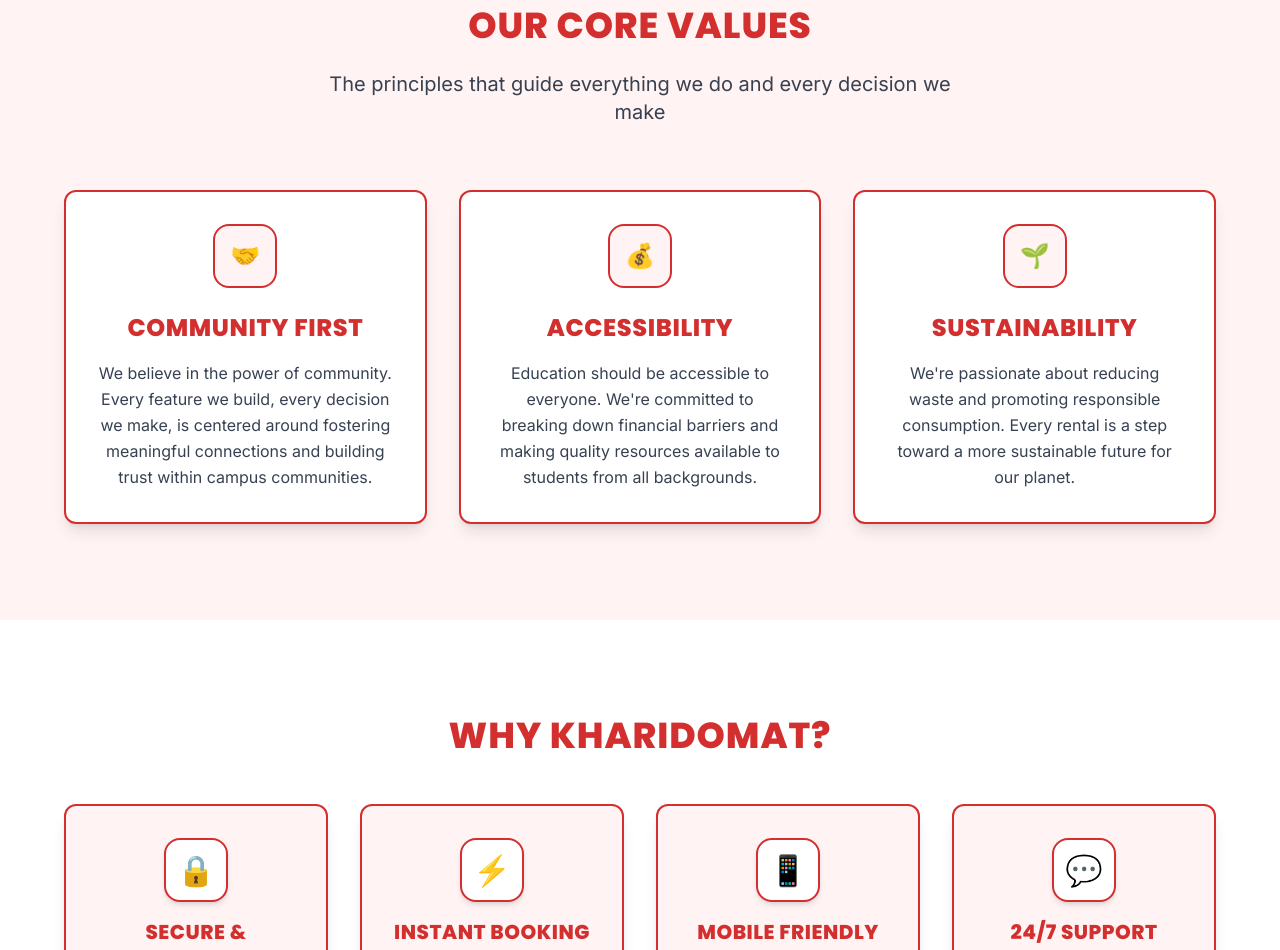
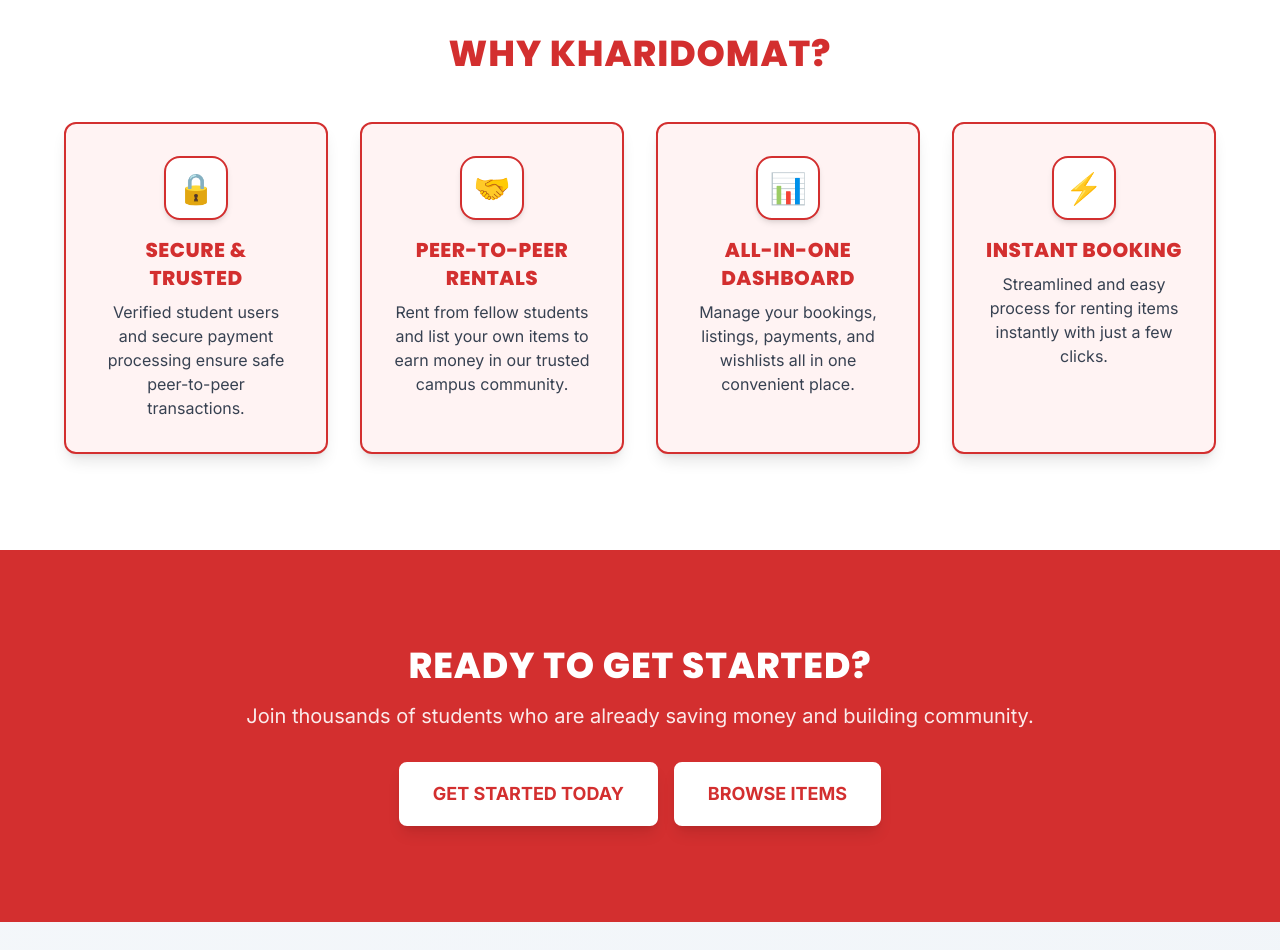
Before and after one commit to RuchaChavan21/kharidomat-frontend, a React (Vite) app: page /about in a window 1280 px wide. Shown: the part 1720-2670 px from the top of the page. Built offline with nearby package versions, Linux system fonts and the light colour scheme.

Commit message:
Earnings Breakdown and about updated

```diff
--- a/src/pages/About.jsx
+++ b/src/pages/About.jsx
@@ -40,22 +40,22 @@
     {
       icon: '🔒',
       title: 'Secure & Trusted',
-      description: 'Verified users and secure payment processing ensure safe transactions.'
+      description: 'Verified student users and secure payment processing ensure safe peer-to-peer transactions.'
+    },
+    {
+      icon: '🤝',
+      title: 'Peer-to-Peer Rentals',
+      description: 'Rent from fellow students and list your own items to earn money in our trusted campus community.'
+    },
+    {
+      icon: '📊',
+      title: 'All-in-One Dashboard',
+      description: 'Manage your bookings, listings, payments, and wishlists all in one convenient place.'
     },
     {
       icon: '⚡',
       title: 'Instant Booking',
-      description: 'Book items instantly with our streamlined rental process.'
-    },
-    {
-      icon: '📱',
-      title: 'Mobile Friendly',
-      description: 'Access CampusRent anywhere with our responsive mobile app.'
-    },
-    {
-      icon: '💬',
-      title: '24/7 Support',
-      description: 'Get help whenever you need it with our round-the-clock support team.'
+      description: 'Streamlined and easy process for renting items instantly with just a few clicks.'
     }
   ];
 
@@ -164,8 +164,8 @@
                 <h3 className="text-2xl sm:text-3xl font-extrabold uppercase font-display text-[#D32F2F] mb-4 tracking-wide">
                   Our Mission
                 </h3>
-                <p className="text-base sm:text-lg leading-relaxed text-gray-700">
-                  To democratize access to educational resources by creating a trusted platform where students can share, rent, and access items they need for their academic journey. We believe that education should be accessible to everyone, regardless of their financial situation.
+                                <p className="text-base sm:text-lg leading-relaxed text-gray-700">
+                  To make college life more affordable by empowering students to easily rent necessary items like books, electronics, and academic tools directly from their peers. We reduce financial stress by creating a trusted platform where students can access what they need without the burden of purchasing everything new.
                 </p>
               </div>
             </motion.div>
@@ -185,8 +185,8 @@
                 <h3 className="text-2xl sm:text-3xl font-extrabold uppercase font-display text-[#D32F2F] mb-4 tracking-wide">
                   Our Vision
                 </h3>
-                <p className="text-base sm:text-lg leading-relaxed text-gray-700">
-                  To become the leading student community platform that transforms how students access resources, build connections, and contribute to a more sustainable future. We envision a world where every student has access to the tools they need to succeed.
+                                <p className="text-base sm:text-lg leading-relaxed text-gray-700">
+                  To build a sustainable and connected campus community where students share resources instead of buying new. We envision a future that reduces waste and ensures every student has access to the tools they need to succeed, creating a more collaborative and environmentally conscious academic environment.
                 </p>
               </div>
             </motion.div>
@@ -194,64 +194,7 @@
         </div>
       </section>
 
-      {/* Values Section - Adapting to home page card style */}
-      <section className="w-full bg-[#fff3f3] py-16 md:py-24 px-2 md:px-8">
-        <div className="max-w-7xl mx-auto px-4 sm:px-6 lg:px-8">
-          <motion.div
-            initial={{ opacity: 0, y: 20 }}
-            whileInView={{ opacity: 1, y: 0 }}
-            transition={{ duration: 0.6 }}
-            viewport={{ once: true }}
-            className="text-center mb-16"
-          >
-            <h2 className="text-3xl sm:text-4xl font-extrabold uppercase font-display text-[#D32F2F] mb-6 tracking-wide">
-              Our Core Values
-            </h2>
-            <p className="text-lg sm:text-xl text-gray-700 max-w-2xl mx-auto leading-relaxed">
-              The principles that guide everything we do and every decision we make
-            </p>
-          </motion.div>
 
-          <div className="grid grid-cols-1 md:grid-cols-3 gap-8">
-            {[
-              {
-                icon: "🤝",
-                title: "Community First",
-                description: "We believe in the power of community. Every feature we build, every decision we make, is centered around fostering meaningful connections and building trust within campus communities.",
-              },
-              {
-                icon: "💰",
-                title: "Accessibility",
-                description: "Education should be accessible to everyone. We're committed to breaking down financial barriers and making quality resources available to students from all backgrounds.",
-              },
-              {
-                icon: "🌱",
-                title: "Sustainability",
-                description: "We're passionate about reducing waste and promoting responsible consumption. Every rental is a step toward a more sustainable future for our planet.",
-              }
-            ].map((value, index) => (
-              <motion.div
-                key={index}
-                className="bg-white rounded-xl shadow-lg p-8 text-center flex flex-col items-center border-2 border-[#D32F2F] hover:shadow-xl transition-all duration-300"
-                initial={{ opacity: 0, y: 20 }}
-                whileInView={{ opacity: 1, y: 0 }}
-                transition={{ duration: 0.5, delay: index * 0.1 }}
-                viewport={{ once: true }}
-              >
-                <div className="w-16 h-16 bg-[#fff3f3] rounded-2xl flex items-center justify-center mx-auto mb-6 border-2 border-[#D32F2F]">
-                  <span className="text-2xl">{value.icon}</span>
-                </div>
-                <h3 className="text-xl sm:text-2xl font-extrabold uppercase font-display text-[#D32F2F] mb-4 tracking-wide">
-                  {value.title}
-                </h3>
-                <p className="text-gray-700 leading-relaxed">
-                  {value.description}
-                </p>
-              </motion.div>
-            ))}
-          </div>
-        </div>
-      </section>
 
       {/* Features Section - Renamed to "Why KharidoMat?" and adapted card style */}
       <section className="w-full bg-white py-16 md:py-24 px-2 md:px-8">
```
